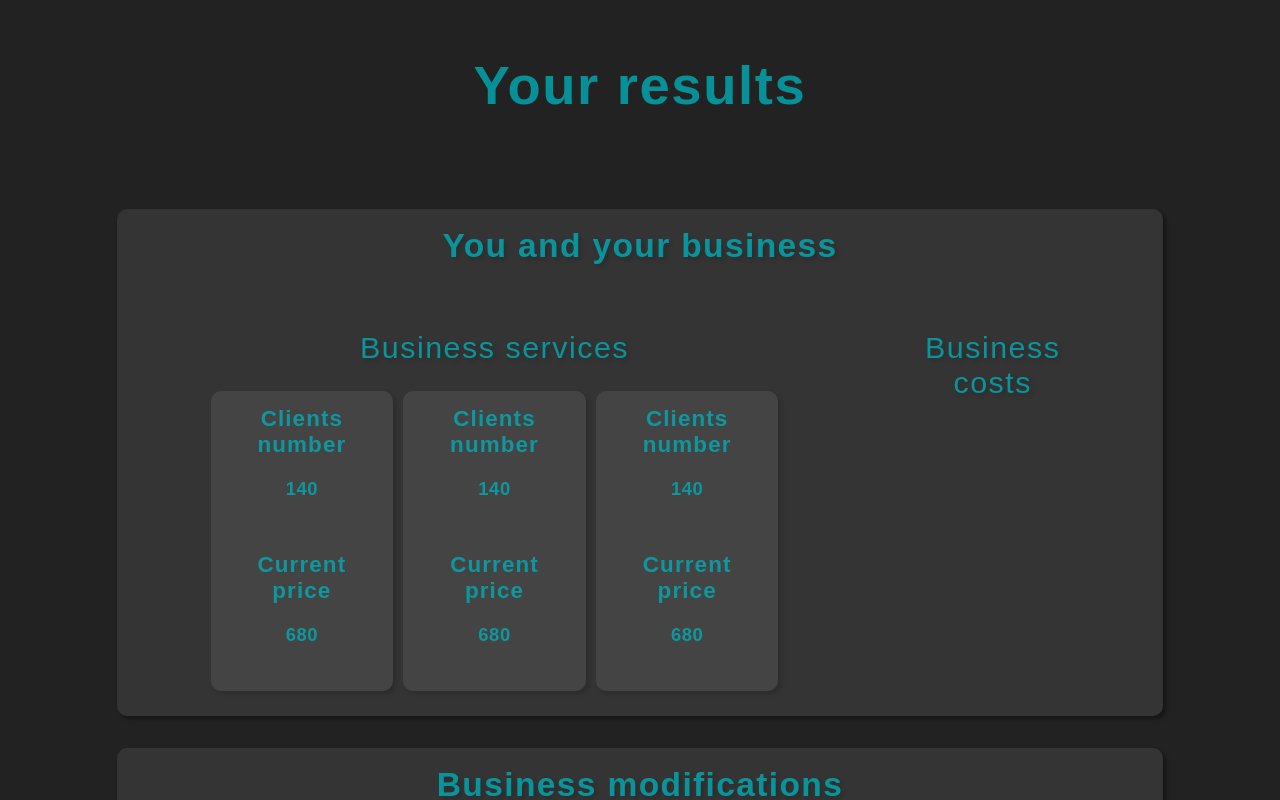
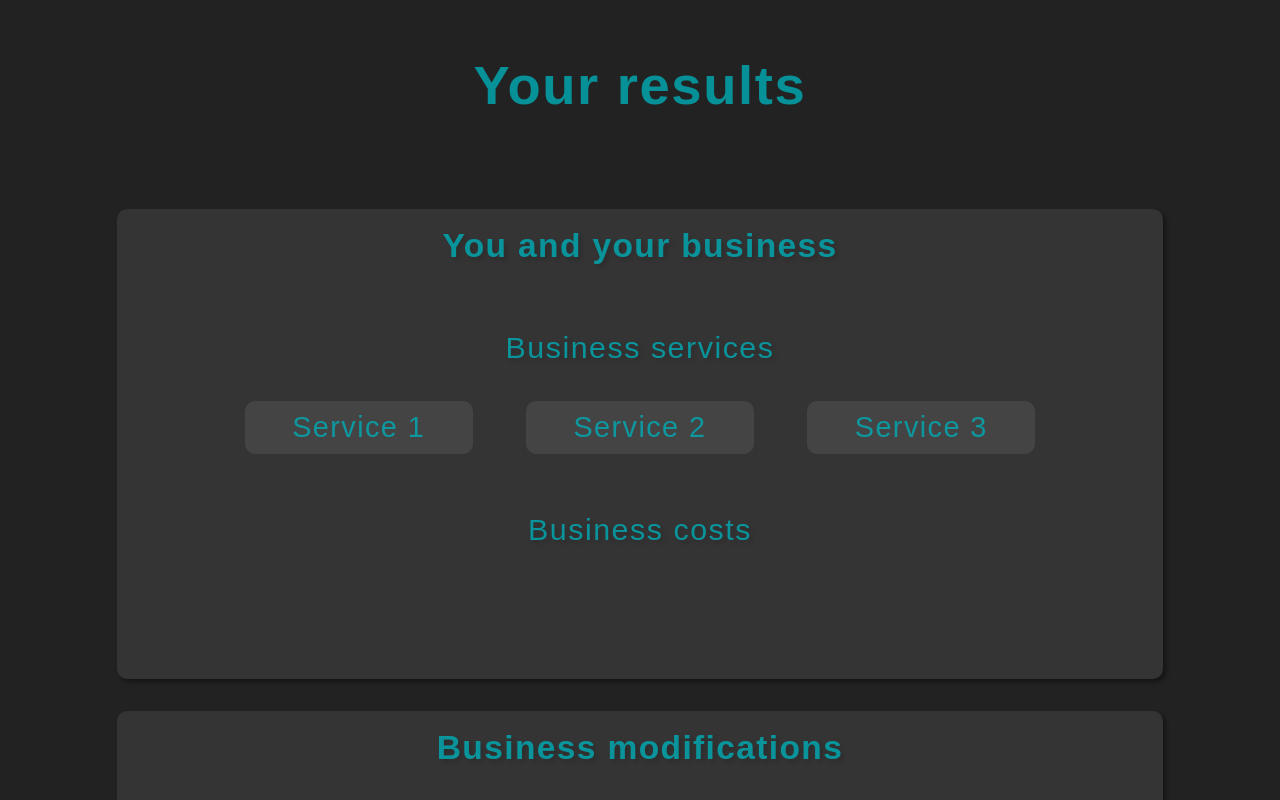
Before and after one commit to SKupisz/business-calculator, a Next.js app: page /calculator in a window 1280 px wide. Shown: the top 800 px of the page. Built offline with nearby package versions, Linux system fonts and the light colour scheme.

Commit message:
Redesigned the business services' displaying to adjust it to the future plans for the app

```diff
--- a/components/calculator/results.tsx
+++ b/components/calculator/results.tsx
@@ -11,15 +11,15 @@ const CalculatorResults:React.FC = () => {
             <ResultsCategoryHeader className="block-center">
                 You and your business
             </ResultsCategoryHeader>
-            <ResultsCategorySubsection width={70}>
+            <ResultsCategorySubsection>
                 <ResultsCategorySubSectionHeader className="block-center">
                     Business services
                 </ResultsCategorySubSectionHeader>
-                <ResultsBusinessService clientsNumber={140} currentPrice={680} />
-                <ResultsBusinessService clientsNumber={140} currentPrice={680} />
-                <ResultsBusinessService clientsNumber={140} currentPrice={680} />
+                <ResultsBusinessService clientsNumber={140} currentPrice={680} serviceNumber={1} />
+                <ResultsBusinessService clientsNumber={140} currentPrice={680} serviceNumber={2} />
+                <ResultsBusinessService clientsNumber={140} currentPrice={680} serviceNumber={3} />
             </ResultsCategorySubsection>
-            <ResultsCategorySubsection width={30}>
+            <ResultsCategorySubsection>
                 <ResultsCategorySubSectionHeader className="block-center">
                     Business costs
                 </ResultsCategorySubSectionHeader>
--- a/components/calculator/resultsBusinessService.tsx
+++ b/components/calculator/resultsBusinessService.tsx
@@ -1,17 +1,36 @@
-import React from "react";
+import React, {useState} from "react";
+import { motion } from "framer-motion";
 
-import { ResultsCategoryBusinessService, ResultsCategoryBusinessServiceHeader, ResultsCategoryBusinessServiceSubHeader } from "styled/calculator/results";
+import { ResultsCategoryBusinessServiceOpening, ResultsCategoryBusinessServiceWrapper, ResultsCategoryBusinessService,
+    ResultsCategoryBusinessServiceHeader, ResultsCategoryBusinessServiceSubHeader } from "styled/calculator/results";
 
 interface ResultsBusinessServiceInterface {
+    serviceNumber: number,
     clientsNumber: number,
     currentPrice: number,
 }
 
 const ResultsBusinessService:React.FC<ResultsBusinessServiceInterface> = ({
+    serviceNumber,
     clientsNumber,
     currentPrice
 }:ResultsBusinessServiceInterface) => {
-    return <ResultsCategoryBusinessService>
+
+    const [isOpened, toggleIsOpened] = useState<boolean>(false);
+
+    return <ResultsCategoryBusinessServiceWrapper>
+        <ResultsCategoryBusinessServiceOpening className="block-center" onClick={() => toggleIsOpened(!isOpened)}
+            isChosen={isOpened}>
+            Service {serviceNumber}
+        </ResultsCategoryBusinessServiceOpening>
+        <motion.section style={{overflow: "hidden"}} layout initial={{
+            height: "0vh"
+        }} animate={{
+            height: isOpened ? "fit-content" : "0vh"
+        }} transition={{
+            duration: 0.4
+        }}>
+            <ResultsCategoryBusinessService>
                 <ResultsCategoryBusinessServiceHeader className="block-center">
                     Clients number
                 </ResultsCategoryBusinessServiceHeader>
@@ -25,6 +44,9 @@ const ResultsBusinessService:React.FC<ResultsBusinessServiceInterface> = ({
                     {currentPrice}
                 </ResultsCategoryBusinessServiceSubHeader>
             </ResultsCategoryBusinessService>
+
+        </motion.section>
+    </ResultsCategoryBusinessServiceWrapper>
 }
 
 export default ResultsBusinessService;
--- a/styled/calculator/results.ts
+++ b/styled/calculator/results.ts
@@ -1,11 +1,11 @@
 import styled from "styled-components";
 
-interface ResultsCategorySubsectionInterface {
-    width: number
+interface ResultsCategoryBusinessServiceOpeningInterface {
+    isChosen: boolean
 }
 
 export const ResultsContainer = styled.main`
-    width: calc(90% - 20px);
+    width: calc(100% - 10px);
     padding: 10px;
     text-align: center;
     position: relative;
@@ -13,10 +13,14 @@ export const ResultsContainer = styled.main`
     margin-bottom: 3vh;
     color: ${(props) => props.theme.color};
     font-family: ${(props) => props.theme.fontFamily};
+
+    @media screen and (min-width: 768px){
+        width: calc(90% - 20px);
+    }
 `;
 
 export const ResultsCategory = styled.section`
-    width: calc(95% - 10px);
+    width: calc(100% - 10px);
     min-height: calc(60vh - 10px);
     height: fit-content;
     padding: 5px;
@@ -26,45 +30,134 @@ export const ResultsCategory = styled.section`
     margin-bottom: 4vh;
     box-shadow: 3px 3px 4px rgba(0,0,0,.4);
     background: rgba(200,200,200,.1);
+
+    @media screen and (min-width: 425px){
+        width: calc(95% - 10px);
+    }
 `;
 
 export const ResultsCategoryHeader = styled.header`
     width: calc(100% - 10px);
     padding: 5px;
     text-align: center;
-    font-size: 2.1em;
+    font-size: 1.2em;
     letter-spacing: 0.04em;
     text-shadow: 3px 3px 4px rgba(0,0,0,.15);
     position: relative;
     top: 1vh;
-    margin-bottom: 5vh;
+    margin-bottom: 1vh;
     font-weight: 600;
+
+    @media screen and (min-width: 375px){
+        font-size: 1.4em;
+        margin-bottom: 3vh;
+    }
+
+    @media screen and (min-width: 425px){
+        font-size: 1.7em;
+        margin-bottom: 5vh;
+    }
+
+    @media screen and (min-width: 768px){
+        font-size: 2.1em;
+    }
 `;
 
-export const ResultsCategorySubsection = styled.div<ResultsCategorySubsectionInterface>`
-    width: calc(${(props) => props.width}% - 30px);
+export const ResultsCategorySubsection = styled.div`
+    width: calc(100% - 30px);
     padding: 10px;
     display: inline-block;
     vertical-align: top;
     margin: 5px;
     text-align: center;
+
+    @media screen and (min-width: 768px){
+        width: calc(80% - 30px);
+    }
+
+    @media screen and (min-width: 1024px){
+        width: calc(90% - 30px);
+    }
 `;
 
 export const ResultsCategorySubSectionHeader = styled.header`
-    width: calc(90% - 10px);
+    width: calc(100% - 10px);
     padding: 5px;
     text-align: center;
-    font-size: 1.9em;
+    font-size: 1.1em;
     letter-spacing: 0.05em;
     text-shadow: 3px 3px 4px rgba(0,0,0,.15);
     position: relative;
     top: 1vh;
-    margin-bottom: 3vh;
+    margin-bottom: 2vh;
+
+    @media screen and (min-width: 375px){
+        font-size: 1.3em;
+    }
+
+    @media screen and (min-width: 425px){
+        font-size: 1.5em;
+        margin-bottom: 3vh;
+    }
+
+    @media screen and (min-width: 768px){
+        width: calc(90% - 10px);
+        font-size: 1.9em;
+    }
+`;
+
+export const ResultsCategoryBusinessServiceWrapper = styled.section`
+    width: calc(100% - 20px);
+    padding: 5px;
+    display: inline-block;
+    vertical-align: top;
+    margin: 5px;
+    margin-bottom: 0px;
+
+    @media screen and (min-width: 425px){
+        margin: 5px;
+    }
+
+    @media screen and (min-width: 1024px){
+        width: calc(33% - 20px);
+    }
+`;
+
+export const ResultsCategoryBusinessServiceOpening = styled.div<ResultsCategoryBusinessServiceOpeningInterface>`
+    width: calc(100% - 20px);
+    padding: 10px 5px;
+    border-radius: 10px;
+    display: inline-block;
+    vertical-align: top;
+    margin: 5px;
+    text-align: center;
+    font-size: 1.3em;
+    letter-spacing: 0.05em;
+    cursor: pointer;
+    background: ${(props) => props.isChosen ? "rgba(40,40,40,.1)" : "rgba(200,200,200,.1)"};
+    transition: all 0.4s;
+
+    &:hover{
+        filter: brightness(70%);
+    }
+
+    @media screen and (min-width: 425px){
+        width: calc(80% - 20px);
+        font-size: 1.5em;
+    }
+
+    @media screen and (min-width: 768px){
+        width: calc(60% - 20px);
+        font-size: 1.8em;
+    }
+
+    @media screen and (min-width: 1024px){
+        width: calc(95% - 20px);
+    }
 `;
 
 export const ResultsCategoryBusinessService = styled.div`
-    width: calc(30% - 20px);
-    height: calc(40vh - 20px);
+    width: calc(100% - 20px);
     padding: 5px;
     display: inline-block;
     vertical-align: top;
@@ -79,23 +172,58 @@ export const ResultsCategoryBusinessService = styled.div`
     &:hover{
         transform: translateY(5px);
     }
+
+    @media screen and (min-width: 425px){
+        width: calc(80% - 20px);
+    }
+
+    @media screen and (min-width: 1024px){
+        width: calc(100% - 20px);
+    }
 `;
 
 export const ResultsCategoryBusinessServiceHeader = styled.header`
-    width: calc(100% - 20px);
-    padding: 10px;
+    width: calc(100% - 10px);
+    padding: 10px 5px;
     text-align: center;
-    font-size: 1.4em;
-    letter-spacing: 0.05em;
+    font-size: 0.9em;
+    letter-spacing: 0.04em;
     font-weight: 700;
+
+    @media screen and (min-width: 375px){
+        font-size: 1em;
+    }
+
+    @media screen and (min-width: 425px){
+        font-size: 1.1em;
+        letter-spacing: 0.05em;
+    }
+
+    @media screen and (min-width: 768px){
+        font-size: 1.4em;
+    }
 `;
 
 export const ResultsCategoryBusinessServiceSubHeader = styled.header`
-    width: calc(80% - 20px);
-    padding: 10px;
+    width: calc(100% - 10px);
+    padding: 10px 5px;
     text-align: center;
-    font-size: 1.15em;
+    font-size: .85em;
     letter-spacing: 0.03em;
     font-weight: 600;
-    margin-bottom: 4vh;
+    margin-bottom: 2vh;
+
+    @media screen and (min-width: 375px){
+        font-size: 0.95em;
+    }
+
+    @media screen and (min-width: 425px){
+        font-size: 1.05em;
+    }
+
+    @media screen and (min-width: 768px){
+        width: calc(80% - 20px);
+        font-size: 1.15em;
+        margin-bottom: 4vh;
+    }
 `;
```
Lines whose indentation alone changed are shown as unchanged.
